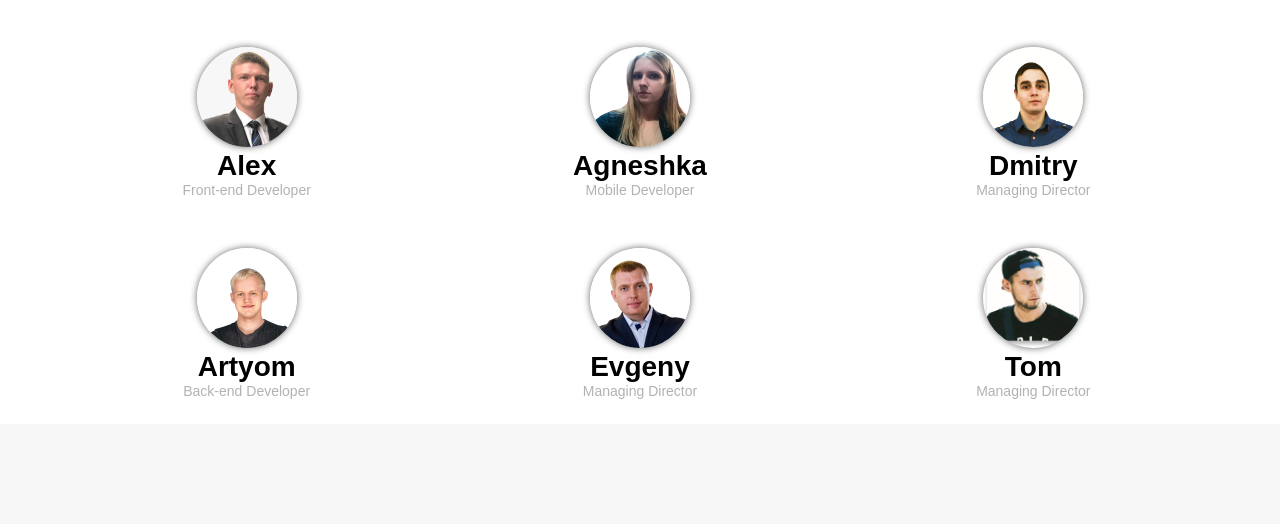
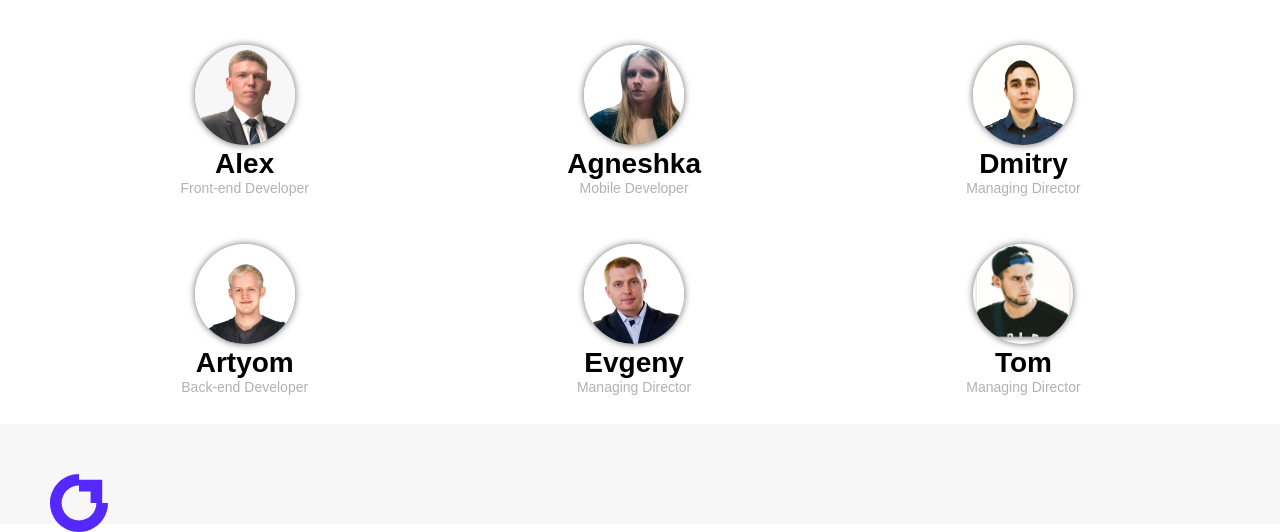
Before and after one commit to WizardRewAnd/Mamon-website, a plain HTML site: page index.html in a window 1280 px wide. Shown: the part 1945-2477 px from the top of the page. Drawn offline with nearby package versions, Linux system fonts and the light colour scheme.

Commit message:
footer 1.0

```diff
--- a/index.html
+++ b/index.html
@@ -300,6 +300,12 @@
         </div>
       </div>
     </div>
-    <div class="footer"></div>
+    <div class="footer">
+      <div class="footer-container">
+        <div class="footer-logo">
+          <a class="header-logo-link"></a>
+        </div>
+      </div>
+    </div>
   </body>
 </html>
--- a/style.css
+++ b/style.css
@@ -210,8 +210,8 @@
   padding-top: 50px;
   display: grid;
   margin: 0 auto;
-  grid-template-columns: repeat(3, 1fr);
-  grid-template-rows: repeat(3);
+  grid-template-columns: repeat(3, 33%);
+  grid-template-rows: repeat(3, 33%);
   max-width: 1180px;
 }
 
@@ -242,6 +242,19 @@
 .footer {
   background-color: #f7f7f7;
   height: 100px;
-  max-width: 100%;
+  max-width: 1fr;
   margin: 0 auto;
 }
+
+.footer-container {
+  margin: 0 auto;
+  width: 100%;
+  display: flex;
+  max-width: 1180px;
+  justify-content: space-between;
+  align-items: center;
+  box-sizing: border-box;
+}
+
+.header-logo-link {
+}
```
